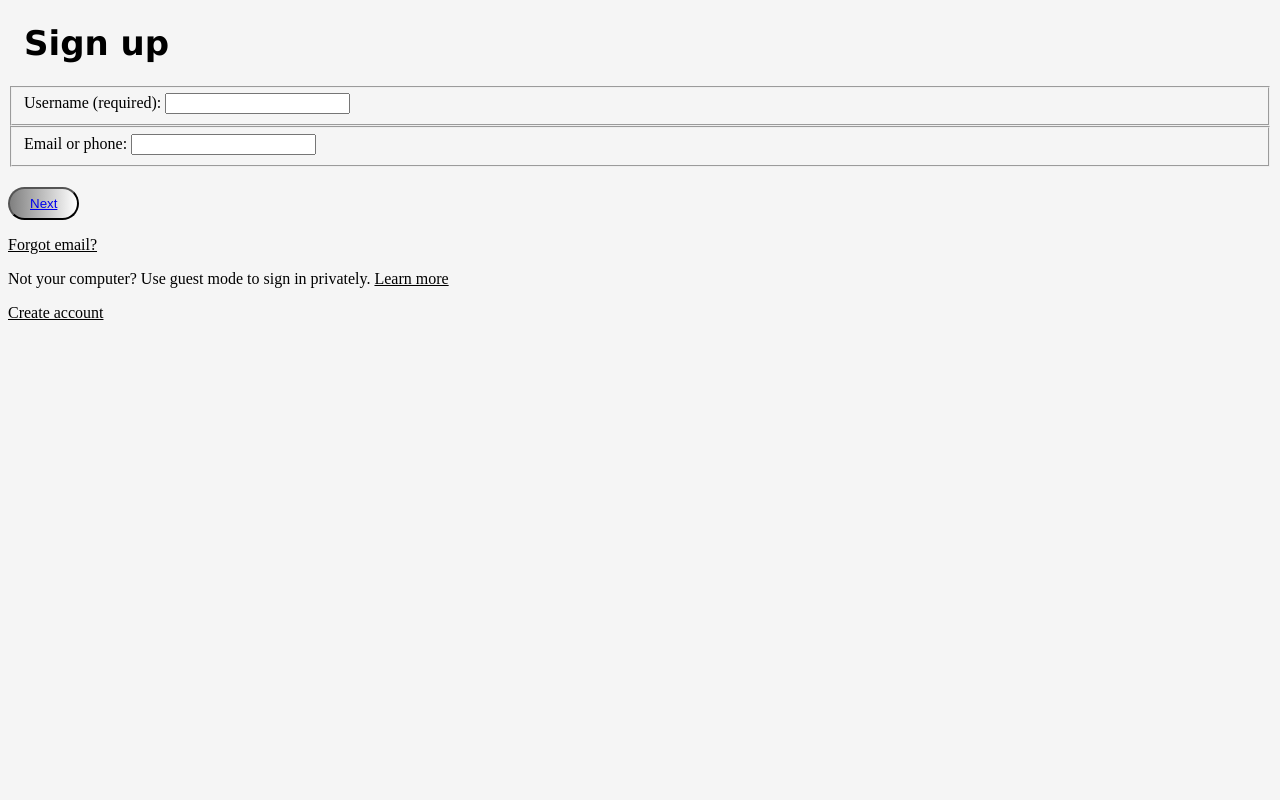
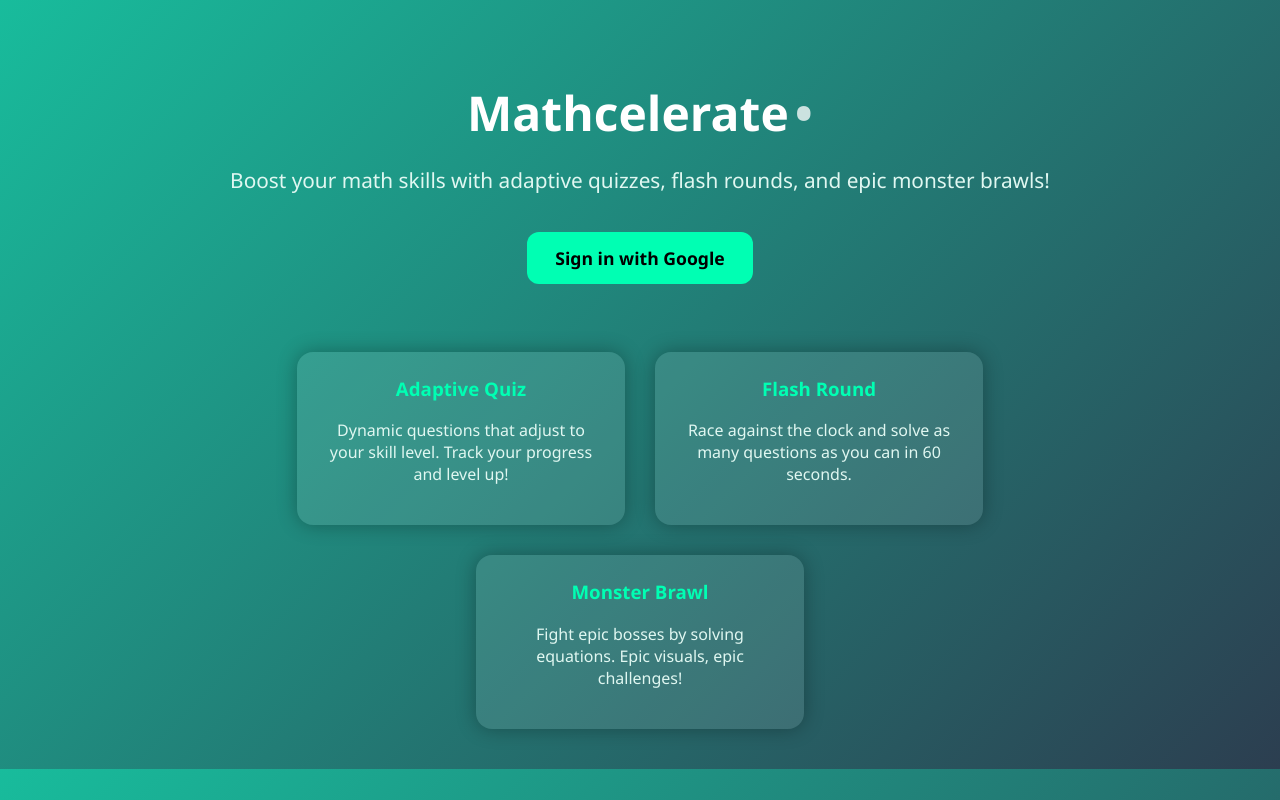
Before and after one commit to Naman-Muthreja/math-learn, a plain HTML site: page signup.html in a window 1280 px wide. Drawn offline with Linux system fonts and the light colour scheme.

Commit message:
google auth

```diff
--- a/signup.html
+++ b/signup.html
@@ -1,39 +1,118 @@
-
 <!DOCTYPE html>
 <html lang="en">
 <head>
 <meta charset="UTF-8">
-    <meta name="viewport" content="width=device-width, initial-scale=1.0"/>
-    <title>Sign up
-
-    </title>
-    <link rel="stylesheet" href = "signup.css">
+<meta name="viewport" content="width=device-width, initial-scale=1.0">
+<title>Mathcelerate</title>
+<style>
+  body {
+    margin: 0;
+    font-family: 'Segoe UI', sans-serif;
+    background: linear-gradient(135deg, #18bc9c, #2c3e50);
+    color: #fff;
+  }
+  a {
+    text-decoration: none;
+    color: inherit;
+  }
+  .container {
+    max-width: 900px;
+    margin: 0 auto;
+    padding: 40px 20px;
+    text-align: center;
+  }
+  .hero h1 {
+    font-size: 3rem;
+    margin-bottom: 12px;
+    position: relative;
+  }
+  .hero h1::after {
+    content: "•";
+    color: #fff;
+    font-size: 3rem;
+    margin-left: 6px;
+    animation: pulse 1.2s infinite;
+  }
+  @keyframes pulse {
+    0%, 100% { opacity: 1; transform: scale(1); }
+    50% { opacity: 0.6; transform: scale(1.3); }
+  }
+  .hero p {
+    font-size: 1.3rem;
+    margin-bottom: 30px;
+    color: #e0f7f1;
+  }
+  .btn {
+    background: #00ffb3;
+    color: #000;
+    padding: 14px 28px;
+    font-size: 1.1rem;
+    border-radius: 12px;
+    margin: 8px;
+    display: inline-block;
+    font-weight: 600;
+    transition: transform 0.2s, box-shadow 0.2s;
+    cursor: pointer;
+  }
+  .btn:hover {
+    transform: scale(1.05);
+    box-shadow: 0 0 20px rgba(0,255,179,0.6);
+  }
+  .features {
+    margin-top: 60px;
+    display: flex;
+    flex-wrap: wrap;
+    justify-content: center;
+    gap: 30px;
+  }
+  .feature-card {
+    background: rgba(255,255,255,0.1);
+    padding: 24px;
+    border-radius: 16px;
+    flex: 1 1 250px;
+    max-width: 280px;
+    box-shadow: 0 0 20px rgba(0,0,0,0.3);
+    transition: transform 0.2s;
+  }
+  .feature-card:hover {
+    transform: translateY(-6px);
+  }
+  .feature-card h3 {
+    margin-top: 0;
+    color: #00ffb3;
+  }
+  .feature-card p {
+    font-size: 1rem;
+    color: #e0f7f1;
+  }
+  footer {
+    margin-top: 60px;
+    padding: 20px;
+    font-size: 0.9rem;
+    color: #cceee0;
+  }
+</style>
 </head>
 <body>
-    <div class="title">
-    <header>
-      <h1>Sign up</h1>
 
-    </header>
+<div class="container">
+  <section class="hero">
+    <h1>Mathcelerate</h1>
+    <p>Boost your math skills with adaptive quizzes, flash rounds, and epic monster brawls!</p>
+    <a class="btn" href="google-signin.html">Sign in with Google</a>
+  </section>
+
+  <section class="features">
+    <div class="feature-card">
+      <h3>Adaptive Quiz</h3>
+      <p>Dynamic questions that adjust to your skill level. Track your progress and level up!</p>
     </div>
-    <main>
-
-        <fieldset>
-          <label for="full-name">Username (required):</label>
-          <input type="text" id="full-name">
-        </fieldset>
-       <fieldset>
-          <label for="Email or phone:">Email or phone:</label>
-          <input type="text" id="email">
-        </fieldset>
-<div id="button">
-<button><a href = "Dashboard.html" >Next</a></button>
+    <div class="feature-card">
+      <h3>Flash Round</h3>
+      <p>Race against the clock and solve as many questions as you can in 60 seconds.</p>
     </div>
-
-        <p> <u>Forgot email?</u></p>
-        <p> Not your computer? Use guest mode to sign in privately. <u>Learn more </u></u></p>
-        <p> <u> Create account</u></p>
-    </main>
-  </body>
-</html>
-</html>
+    <div class="feature-card">
+      <h3>Monster Brawl</h3>
+      <p>Fight epic bosses by solving equations. Epic visuals, epic challenges!</p>
+    </div>
+  </sec
```
Also changed, not shown: 1 other file. Lines whose indentation alone changed are shown as unchanged.
